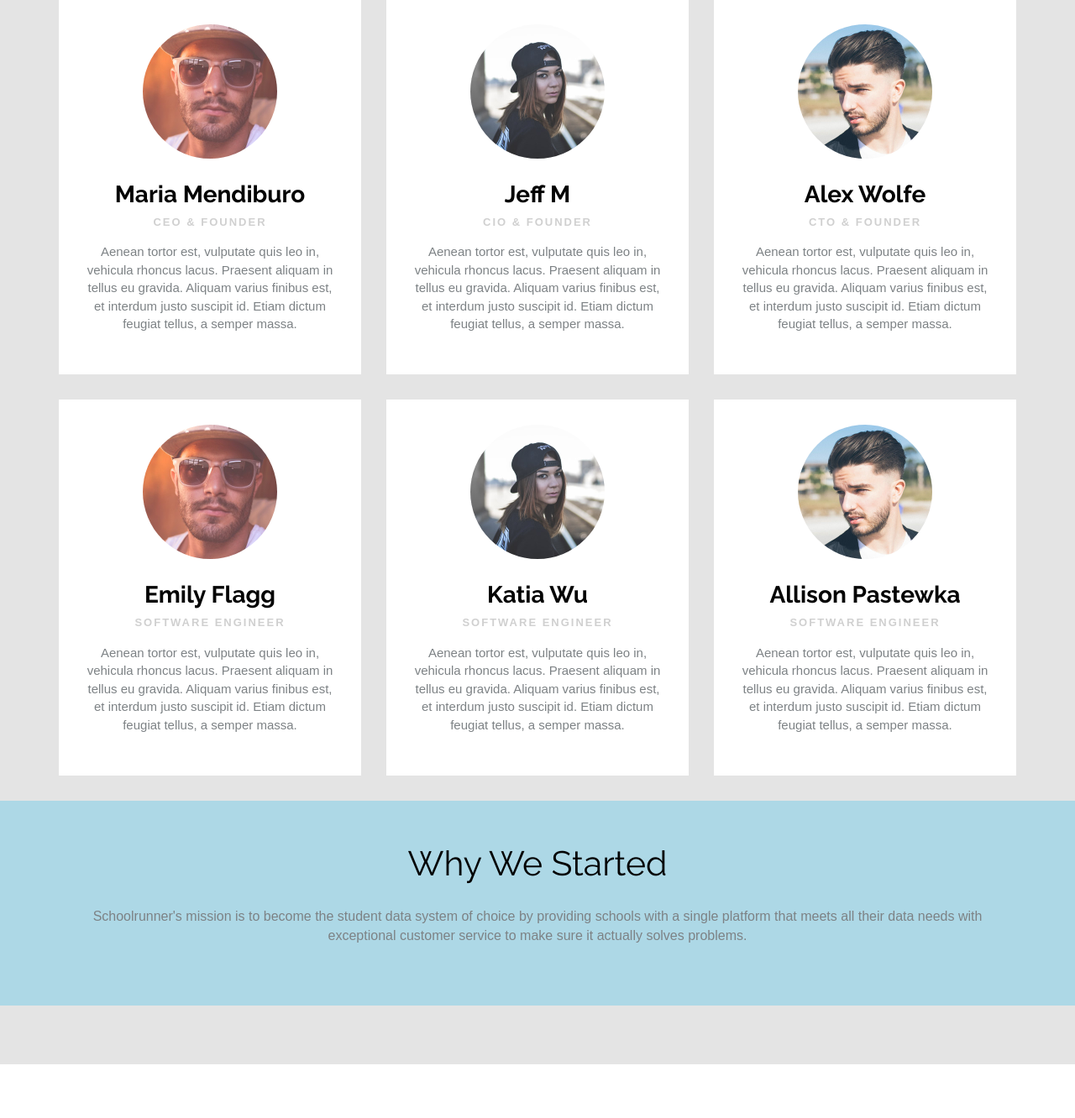
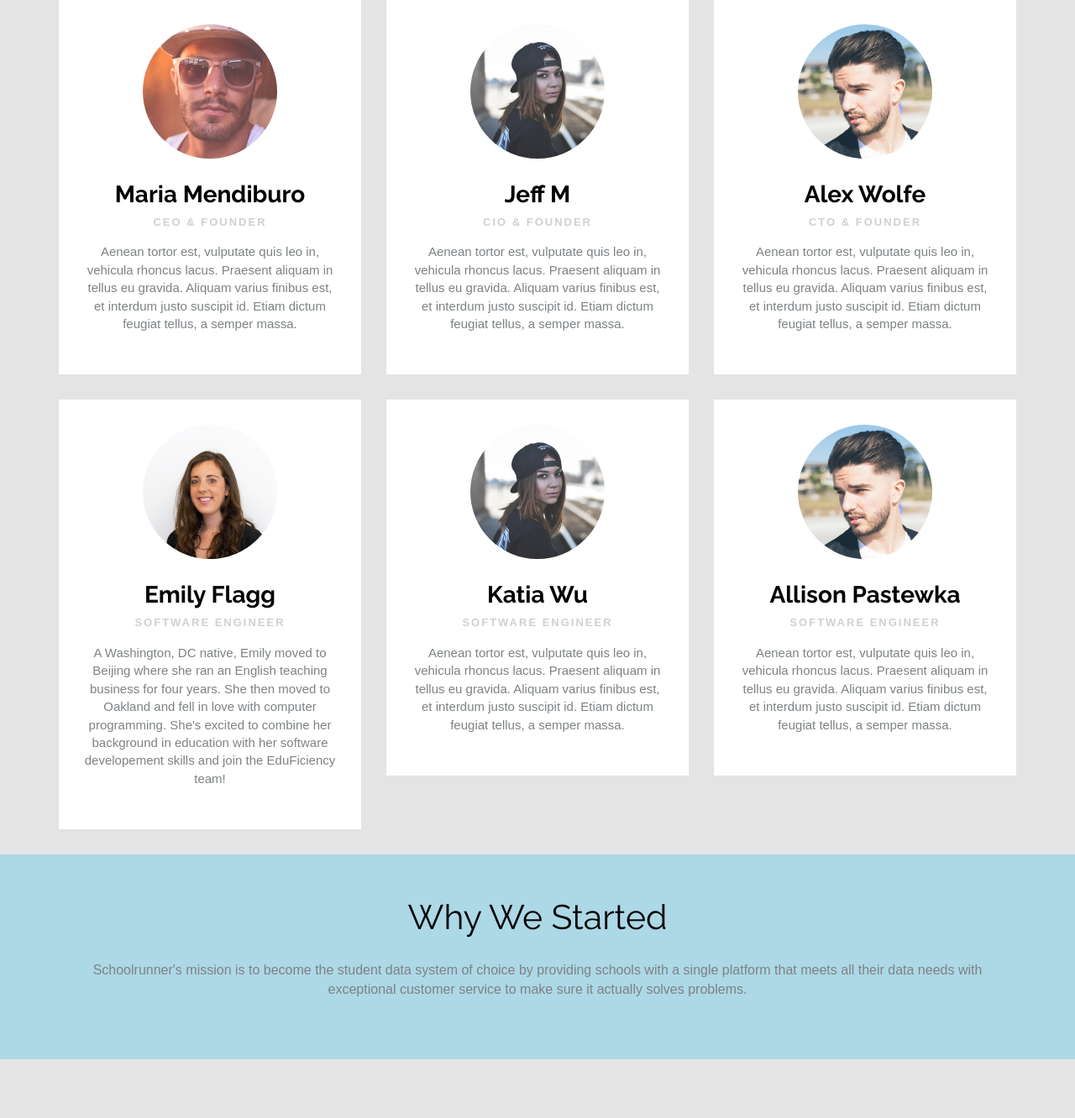
Before and after one commit to MariaAngela24/EduFiciency-website, a Flask app: page /about_us in a window 1280 px wide. Shown: the part 638-1970 px from the top of the page at 84% size. Before the commit the page ends 1906 px from the top, so only its background shows below. Run offline with Flask 2, Linux system fonts and the light colour scheme; some libraries are stand-ins or nearby versions.

Commit message:
Added about us page and linked new css file; reorg some files

```diff
--- a/server.py
+++ b/server.py
@@ -20,7 +20,7 @@ def index_page():
 def products_page():
     """Show products page."""
 
-    return render_template("romeo.html")
+    return render_template("index.html")
 
 
 @app.route("/about_us")
--- a/templates/about.html
+++ b/templates/about.html
@@ -5,10 +5,10 @@
     <meta charset="utf-8">
     <meta name="viewport" content="width=device-width, initial-scale=1.0">
     <title>About Page</title>
-    <link rel="stylesheet" href="assets/bootstrap/css/bootstrap.min.css">
+    <link rel="stylesheet" href="/static/assets/bootstrap/css/bootstrap.min.css">
     <link rel="stylesheet" href="https://fonts.googleapis.com/css?family=Raleway:400,700">
-    <link rel="stylesheet" href="assets/css/styles.css">
-    <link rel="stylesheet" href="assets/css/Team-Boxed.css">
+    <link rel="stylesheet" href="/static/assets/css/styles.css">
+    <link rel="stylesheet" href="/static/assets/css/Team-Boxed.css">
 </head>
 
 <body>
@@ -27,7 +27,7 @@
             </div>
         </div>
     </nav>
-    <div id="promo" style="background-image:url(&quot;assets/img/workplace.jpg&quot;);">
+    <div id="promo" style="background-image:url(&quot;/static/assets/img/workplace.jpg&quot;);">
         <div class="jumbotron">
             <h1>Meet the Team</h1>
             <p>Nullam id dolor id nibh ultricies vehicula ut id elit. Cras justo odio, dapibus ac facilisis in, egestas eget quam.</p>
@@ -40,21 +40,21 @@
             <div class="intro"></div>
             <div class="row people">
                 <div class="col-md-4 col-sm-6 item">
-                    <div class="box"><img class="img-circle" src="assets/img/1.jpg">
+                    <div class="box"><img class="img-circle" src="/static/assets/img/1.jpg">
                         <h3 class="name">Maria Mendiburo</h3>
                         <p class="title"> CEO &amp; Founder</p>
                         <p class="description">Aenean tortor est, vulputate quis leo in, vehicula rhoncus lacus. Praesent aliquam in tellus eu gravida. Aliquam varius finibus est, et interdum justo suscipit id. Etiam dictum feugiat tellus, a semper massa. </p>
                     </div>
                 </div>
                 <div class="col-md-4 col-sm-6 item">
-                    <div class="box"><img class="img-circle" src="assets/img/2.jpg">
+                    <div class="box"><img class="img-circle" src="/static/assets/img/2.jpg">
                         <h3 class="name">Jeff M</h3>
                         <p class="title"> CIO &amp; founder</p>
                         <p class="description">Aenean tortor est, vulputate quis leo in, vehicula rhoncus lacus. Praesent aliquam in tellus eu gravida. Aliquam varius finibus est, et interdum justo suscipit id. Etiam dictum feugiat tellus, a semper massa. </p>
                     </div>
                 </div>
                 <div class="col-md-4 col-sm-6 item">
-                    <div class="box"><img class="img-circle" src="assets/img/3.jpg">
+                    <div class="box"><img class="img-circle" src="/static/assets/img/3.jpg">
                         <h3 class="name">Alex Wolfe</h3>
                         <p class="title"> CTO &amp; founder</p>
                         <p class="description">Aenean tortor est, vulputate quis leo in, vehicula rhoncus lacus. Praesent aliquam in tellus eu gravida. Aliquam varius finibus est, et interdum justo suscipit id. Etiam dictum feugiat tellus, a semper massa. </p>
@@ -63,21 +63,21 @@
             </div>
             <div class="row people">
                 <div class="col-md-4 col-sm-6 item">
-                    <div class="box"><img class="img-circle" src="assets/img/1.jpg">
+                    <div class="box"><img class="img-circle" src="/static/emily_flagg.jpeg">
                         <h3 class="name">Emily Flagg</h3>
                         <p class="title">software engineer</p>
-                        <p class="description">Aenean tortor est, vulputate quis leo in, vehicula rhoncus lacus. Praesent aliquam in tellus eu gravida. Aliquam varius finibus est, et interdum justo suscipit id. Etiam dictum feugiat tellus, a semper massa. </p>
+                        <p class="description">A Washington, DC native, Emily moved to Beijing where she ran an English teaching business for four years. She then moved to Oakland and fell in love with computer programming. She's excited to combine her background in education with her software developement skills and join the EduFiciency team!</p>
                     </div>
                 </div>
                 <div class="col-md-4 col-sm-6 item">
-                    <div class="box"><img class="img-circle" src="assets/img/2.jpg">
+                    <div class="box"><img class="img-circle" src="/static/assets/img/2.jpg">
                         <h3 class="name">Katia Wu</h3>
                         <p class="title">Software Engineer</p>
                         <p class="description">Aenean tortor est, vulputate quis leo in, vehicula rhoncus lacus. Praesent aliquam in tellus eu gravida. Aliquam varius finibus est, et interdum justo suscipit id. Etiam dictum feugiat tellus, a semper massa. </p>
                     </div>
                 </div>
                 <div class="col-md-4 col-sm-6 item">
-                    <div class="box"><img class="img-circle" src="assets/img/3.jpg">
+                    <div class="box"><img class="img-circle" src="/static/assets/img/3.jpg">
                         <h3 class="name">Allison Pastewka</h3>
                         <p class="title">Software Engineer</p>
                         <p class="description">Aenean tortor est, vulputate quis leo in, vehicula rhoncus lacus. Praesent aliquam in tellus eu gravida. Aliquam varius finibus est, et interdum justo suscipit id. Etiam dictum feugiat tellus, a semper massa. </p>
--- a/templates/index.html
+++ b/templates/index.html
@@ -4,7 +4,7 @@
 <head>
     <meta charset="utf-8">
     <meta name="viewport" content="width=device-width, initial-scale=1.0">
-    <title>Romeo_product_page</title>
+    <title>Romeo</title>
     <link rel="stylesheet" href="https://cdnjs.cloudflare.com/ajax/libs/bootswatch/3.3.7/lumen/bootstrap.min.css">
     <link rel="stylesheet" href="https://fonts.googleapis.com/css?family=Source+Sans+Pro:300,400,700,400italic">
     <link rel="stylesheet" href="https://cdnjs.cloudflare.com/ajax/libs/font-awesome/4.7.0/css/font-awesome.min.css">
@@ -87,7 +87,7 @@
                     <p>words words&nbsp;words words&nbsp;words words&nbsp;words words&nbsp;words words&nbsp;words words&nbsp;words words&nbsp;words words&nbsp;words words&nbsp;words words&nbsp;words words&nbsp;words words&nbsp;words words&nbsp;words words&nbsp;words
                         words&nbsp;words words&nbsp; </p>
                 </div>
-                <div class="col-md-7 demo-pic-col"><img src="/static/iphone_pic.png" id="demo-pic-1" class="demo-pic"></div>
+                <div class="col-md-7 demo-pic-col"><img src="/static/iphone_pic3.png" id="demo-pic-1" class="demo-pic"></div>
             </div>
         </div>
     </div>
```
Also changed, not shown: requirements.txt (+7 -46 lines), tests.py (added, +50 -0 lines), static/assets/bootstrap/css/bootstrap.min.css (renamed from assets/bootstrap/css/bootstrap.min.css), static/assets/bootstrap/js/bootstrap.min.js (renamed from assets/bootstrap/js/bootstrap.min.js), static/assets/css/Team-Boxed.css (renamed from assets/css/Team-Boxed.css), static/assets/css/styles.css (renamed from assets/css/styles.css), static/assets/img/1.jpg (renamed from assets/img/1.jpg), static/assets/img/2.jpg (renamed from assets/img/2.jpg), static/assets/img/3.jpg (renamed from assets/img/3.jpg), static/assets/img/Optimized-workplace-1245776_1920 (1).jpg (renamed from assets/img/Optimized-workplace-1245776_1920 (1).jpg), static/assets/img/Optimized-workplace-1245776_1920.jpg (renamed from assets/img/Optimized-workplace-1245776_1920.jpg), static/assets/img/workplace-1245776_1920.jpg (renamed from assets/img/workplace-1245776_1920.jpg), static/assets/img/workplace.jpg (renamed from assets/img/workplace.jpg), static/assets/js/jquery.min.js (renamed from assets/js/jquery.min.js), 3 more files.
